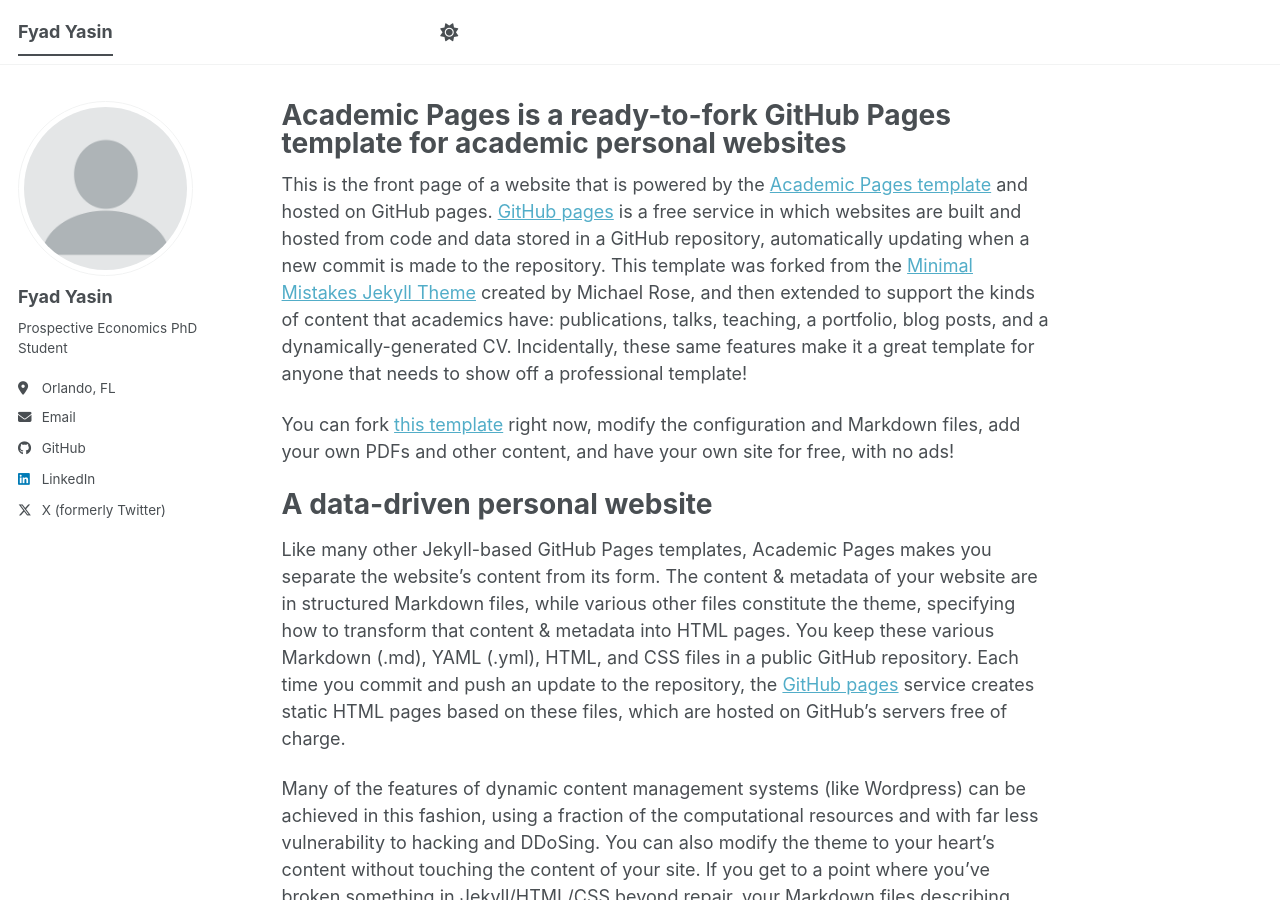
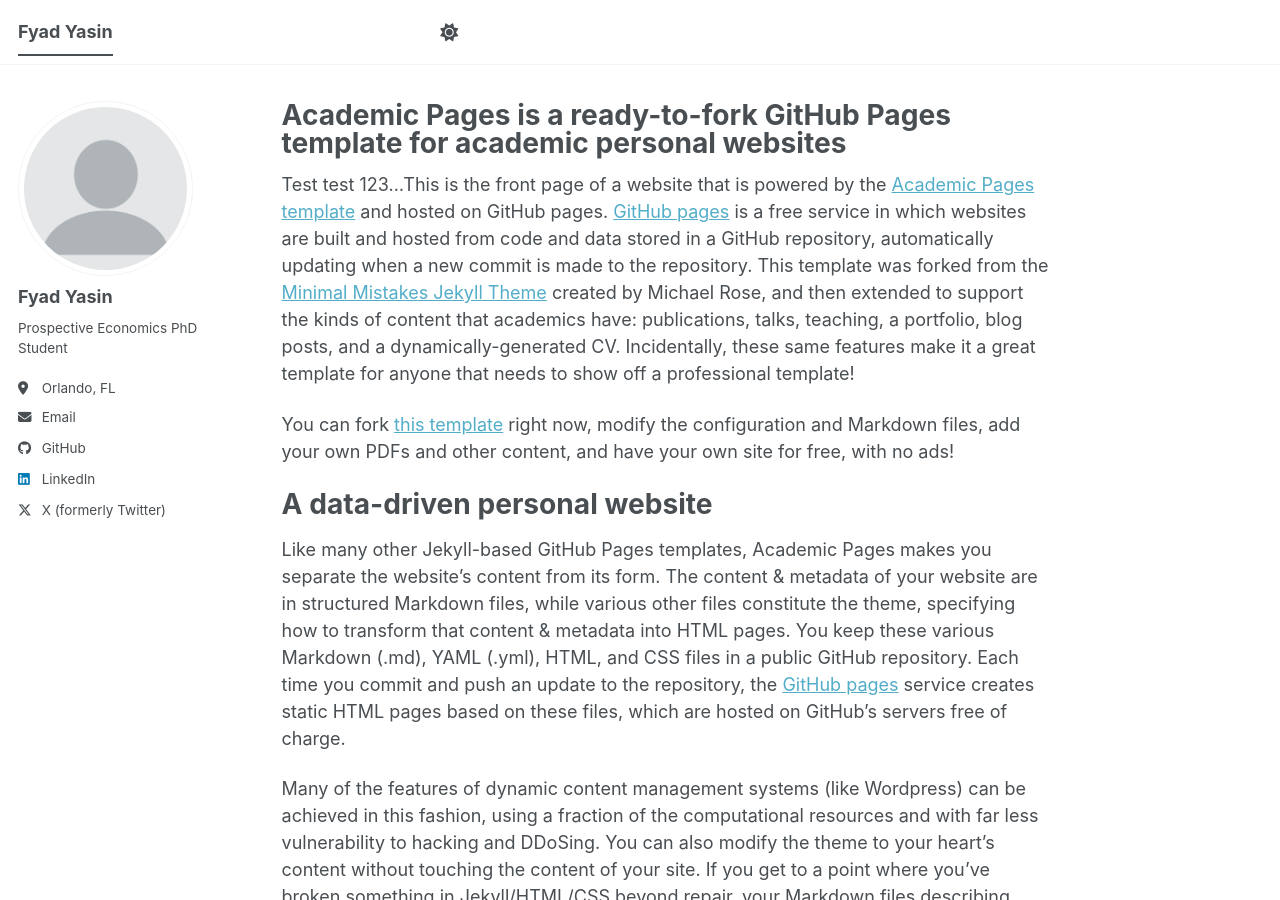
Before and after one commit to F-Yasin/f-yasin.github.io, a Jekyll site: the page built from _pages/about.md, in a window 1280 px wide and 900 px high. Built offline with Jekyll 4.4.1, drawn with Linux system fonts in a browser that asks for light colours; a script bundle is joined from its source files by our own code; library files that are not in the unit come from our copies.

Commit message:
Update about page content
Replaced introductory text with placeholder content.

```diff
--- a/_pages/about.md
+++ b/_pages/about.md
@@ -7,7 +7,7 @@
   - /about.html
 ---
 
-This is the front page of a website that is powered by the [Academic Pages template](https://github.com/academicpages/academicpages.github.io) and hosted on GitHub pages. [GitHub pages](https://pages.github.com) is a free service in which websites are built and hosted from code and data stored in a GitHub repository, automatically updating when a new commit is made to the repository. This template was forked from the [Minimal Mistakes Jekyll Theme](https://mmistakes.github.io/minimal-mistakes/) created by Michael Rose, and then extended to support the kinds of content that academics have: publications, talks, teaching, a portfolio, blog posts, and a dynamically-generated CV. Incidentally, these same features make it a great template for anyone that needs to show off a professional template!
+Test test 123...This is the front page of a website that is powered by the [Academic Pages template](https://github.com/academicpages/academicpages.github.io) and hosted on GitHub pages. [GitHub pages](https://pages.github.com) is a free service in which websites are built and hosted from code and data stored in a GitHub repository, automatically updating when a new commit is made to the repository. This template was forked from the [Minimal Mistakes Jekyll Theme](https://mmistakes.github.io/minimal-mistakes/) created by Michael Rose, and then extended to support the kinds of content that academics have: publications, talks, teaching, a portfolio, blog posts, and a dynamically-generated CV. Incidentally, these same features make it a great template for anyone that needs to show off a professional template!
 
  You can fork [this template](https://github.com/academicpages/academicpages.github.io) right now, modify the configuration and Markdown files, add your own PDFs and other content, and have your own site for free, with no ads!
 
```
